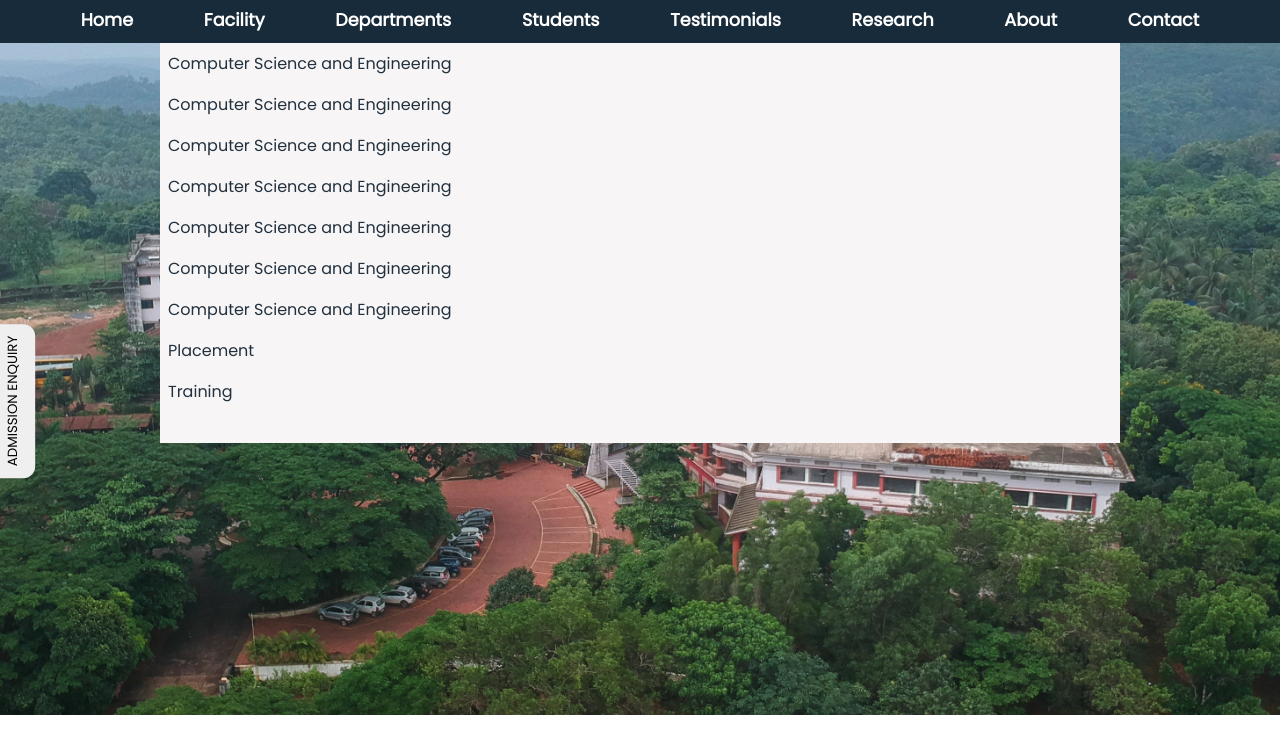
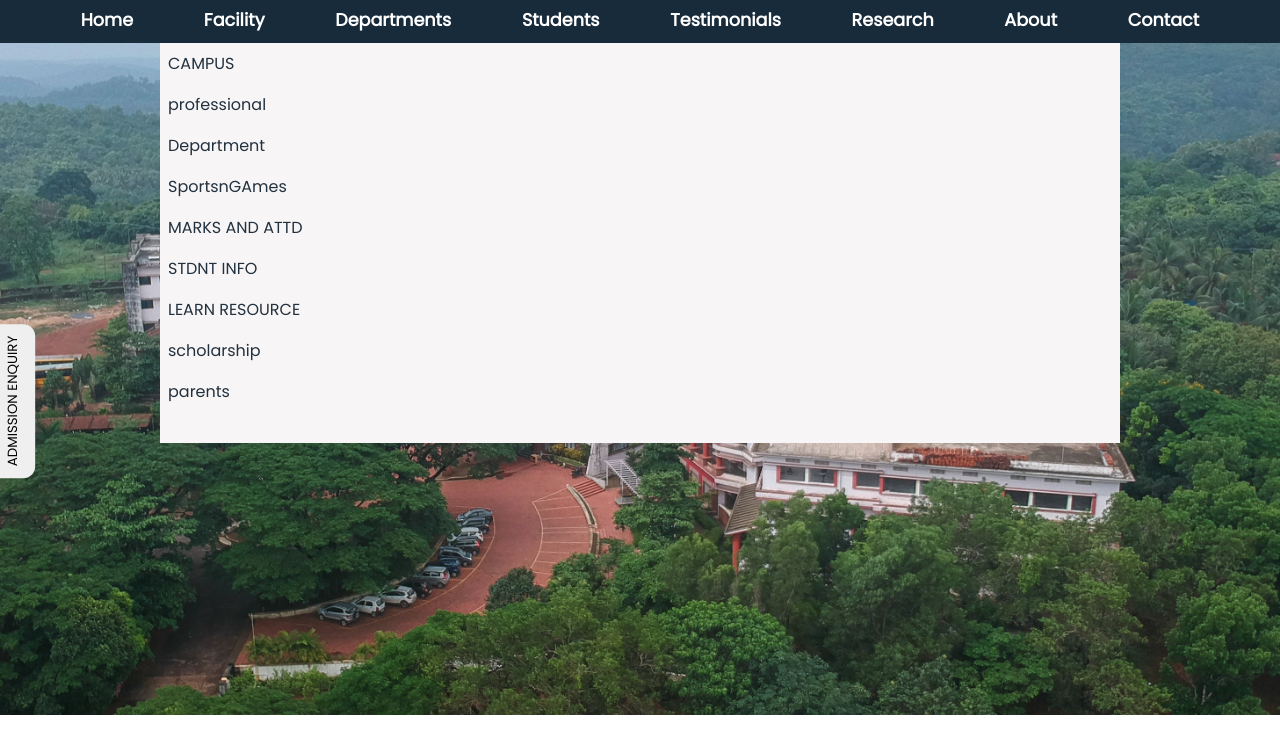
Before and after one commit to k9abhinav/ceclanding, a plain HTML site: page index.html in a window 1280 px wide. Both pictures are taken after a click on the link "Students". Shown: the part 64-800 px from the top of the page. Drawn offline with Linux system fonts and the light colour scheme; a web font is replaced by a local one.

Commit message:
COMMTinfo

```diff
--- a/index.html
+++ b/index.html
@@ -117,24 +117,25 @@ This policy applies to everyone, students and faculty of this institution.
             <div id="training-section-section" class="hidden-section-section">training</div>
         </div>
         <div id="course-section" class="hidden-section">
-            <li  id="cse" onmouseover="showSectionInSection(this.id)" onmouseout="hideSectionInSection(this.id)"><a href="#">Computer Science and Engineering</a></li>
-            <li  id="csd" onmouseover="showSectionInSection(this.id)" onmouseout="hideSectionInSection(this.id)"><a href="#">Computer Science and Engineering</a></li>
-            <li  id="ece" onmouseover="showSectionInSection(this.id)" onmouseout="hideSectionInSection(this.id)"><a href="#">Computer Science and Engineering</a></li>
-            <li  id="csbs" onmouseover="showSectionInSection(this.id)" onmouseout="hideSectionInSection(this.id)"><a href="#">Computer Science and Engineering</a></li>
-            <li  id="ise" onmouseover="showSectionInSection(this.id)" onmouseout="hideSectionInSection(this.id)"><a href="#">Computer Science and Engineering</a></li>
-            <li  id="aiml" onmouseover="showSectionInSection(this.id)" onmouseout="hideSectionInSection(this.id)"><a href="#">Computer Science and Engineering</a></li>
-            <li  id="humanities" onmouseover="showSectionInSection(this.id)" onmouseout="hideSectionInSection(this.id)"><a href="#">Computer Science and Engineering</a></li>
-            <li  id="mech" onmouseover="showSectionInSection(this.id)" onmouseout="hideSectionInSection(this.id)"><a href="#">Placement</a></li>
-            <li  id="training" onmouseover="showSectionInSection(this.id)" onmouseout="hideSectionInSection(this.id)"><a href="#">Training</a></li>
-            <div id="cse-section-section" class="hidden-section-section">cse</div>
-            <div id="csd-section-section" class="hidden-section-section">csd</div>
-            <div id="ece-section-section" class="hidden-section-section">ece</div>
-            <div id="csbs-section-section" class="hidden-section-section">csbs</div>
-            <div id="ise-section-section" class="hidden-section-section">ise</div>
-            <div id="aiml-section-section" class="hidden-section-section">aiml</div>
-            <div id="humanities-section-section" class="hidden-section-section">humanities</div>
-            <div id="mech-section-section" class="hidden-section-section">mech</div>
-            <div id="training-section-section" class="hidden-section-section">training</div>
+            <li  id="campuslife" onmouseover="showSectionInSection(this.id)" onmouseout="hideSectionInSection(this.id)"><a href="#">CAMPUS</a></li>
+            <li  id="professional" onmouseover="showSectionInSection(this.id)" onmouseout="hideSectionInSection(this.id)"><a href="#">professional</a></li>
+            <li  id="deptas" onmouseover="showSectionInSection(this.id)" onmouseout="hideSectionInSection(this.id)"><a href="#">Department</a></li>
+            <li  id="sportngame" onmouseover="showSectionInSection(this.id)" onmouseout="hideSectionInSection(this.id)"><a href="#">SportsnGAmes</a></li>
+            <li  id="marksandattd" onmouseover="showSectionInSection(this.id)" onmouseout="hideSectionInSection(this.id)"><a href="#">MARKS AND ATTD</a></li>
+            <li  id="studentinfo" onmouseover="showSectionInSection(this.id)" onmouseout="hideSectionInSection(this.id)"><a href="#">STDNT INFO</a></li>
+            <li  id="learnresource" onmouseover="showSectionInSection(this.id)" onmouseout="hideSectionInSection(this.id)"><a href="#">LEARN RESOURCE</a></li>
+            <li  id="scholarship" onmouseover="showSectionInSection(this.id)" onmouseout="hideSectionInSection(this.id)"><a href="#">scholarship</a></li>
+            <li  id="parents" onmouseover="showSectionInSection(this.id)" onmouseout="hideSectionInSection(this.id)"><a href="#">parents</a></li>
+            <div id="campuslife-section-section" class="hidden-section-section"><img src="https://www.canaraengineering.in/student/campuslife/1.JPG" alt="" class="hidden-section-img"></div>
+            <div id="professional-section-section" class="hidden-section-section">The committee is headed by one of the faculty coordinators of the committees – appointed by the Principal. The committee is guided by the inputs from the Principal and various department heads including the alumni and placement heads. The constitution is under the guidance of the faculty coordinators (from every department) in consortium with selected student coordinators who meet once every semester and the faculty coordinators meet at least once every month and schedule and plan activities in advance every year and semester.</div>
+            <div id="deptas-section-section" class="hidden-section-section"></div>
+            <div id="sportngame-section-section" class="hidden-section-section">The Departmental Associations Committee is the driving force behind every department association to enhance the capability of its students, academically, socially, culturally and personally. Every engineering department of the college has its own department association with a faculty member as coordinator. Various department associations are:</div>
+            <div id="marksandattd-section-section" class="hidden-section-section">marksandattd</div>
+            <div id="studentinfo-section-section" class="hidden-section-section">student-oriented information</div>
+            <div id="learnresource-section-section" class="hidden-section-section">Research RESOURCE</div>
+            <div id="scholarship-section-section"
+            class="hidden-section-section">scholarship</div>
+            <div id="parents-section-section" class="hidden-section-section">parents</div>
         </div>
         <div id="testimonials-section" class="hidden-section">
             testimonials
```
